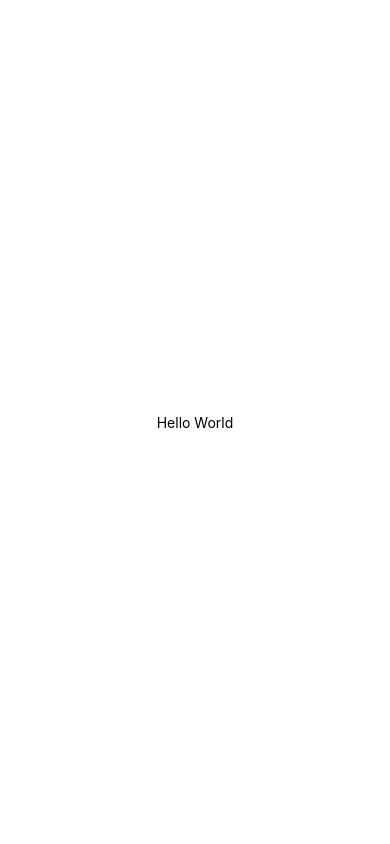
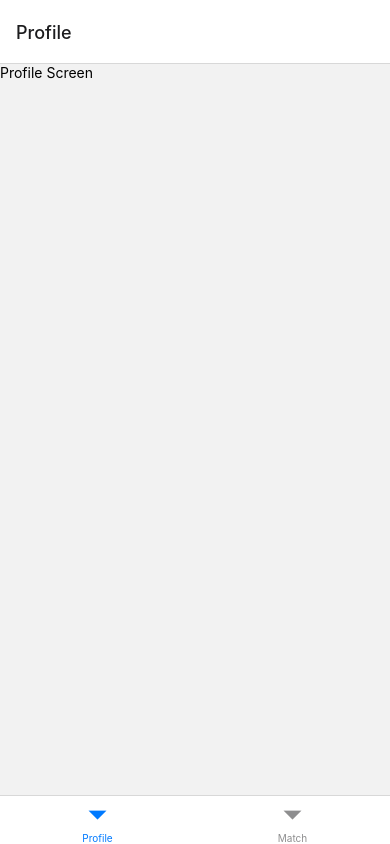
Before and after one commit to SebySurfer/Frontend_MyProject, a React Native app in the folder app/: screen / in a window 390 px wide. Built offline with nearby package versions, Linux system fonts and the light colour scheme.

Commit message:
Tabs working

```diff
--- a/app/App.js
+++ b/app/App.js
@@ -1,5 +1,10 @@
 import { StatusBar } from 'expo-status-bar';
 import { StyleSheet, Text, View } from 'react-native';
+
+import MatchScreen from './screens/bottom_tabs/match/MatchScreen.js';
+import ProfileScreen from './screens/bottom_tabs/profile/ProfileScreen.js';
+
+
 import { NavigationContainer } from '@react-navigation/native';
 import { createStackNavigator } from '@react-navigation/stack';
 import { createBottomTabNavigator } from '@react-navigation/bottom-tabs';
@@ -7,13 +12,27 @@ import { createDrawerNavigator } from '@react-navigation/drawer';
 
 
 
+//const Stack = createStackNavigator();
+const BottomTab = createBottomTabNavigator();
+//const Drawer = createDrawerNavigator();
+
 
 export default function App() {
   return (
-    <View style={styles.container}>
-      <Text>Hello World</Text>
-      <StatusBar style="auto" />
-    </View>
+    <NavigationContainer>
+
+      <BottomTab.Navigator>
+
+        <BottomTab.Screen name="Profile" component={ProfileScreen}/>
+        <BottomTab.Screen name="Match" component={MatchScreen}/>
+
+
+      </BottomTab.Navigator>
+
+
+
+    </NavigationContainer>
+
   );
 }
 
```
